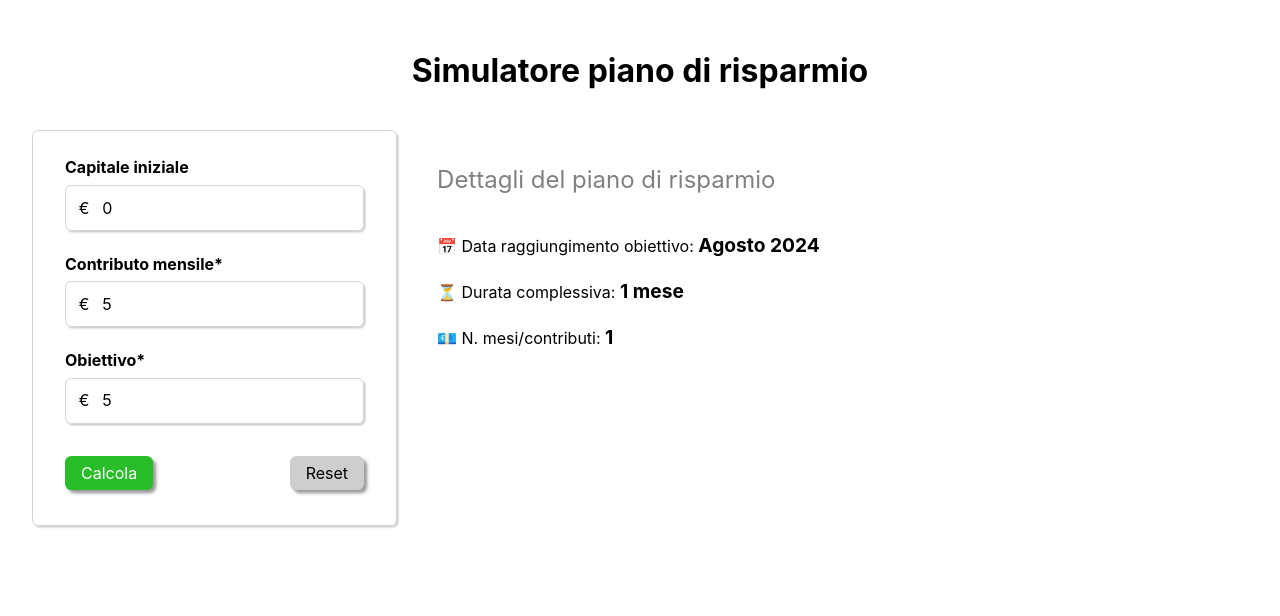
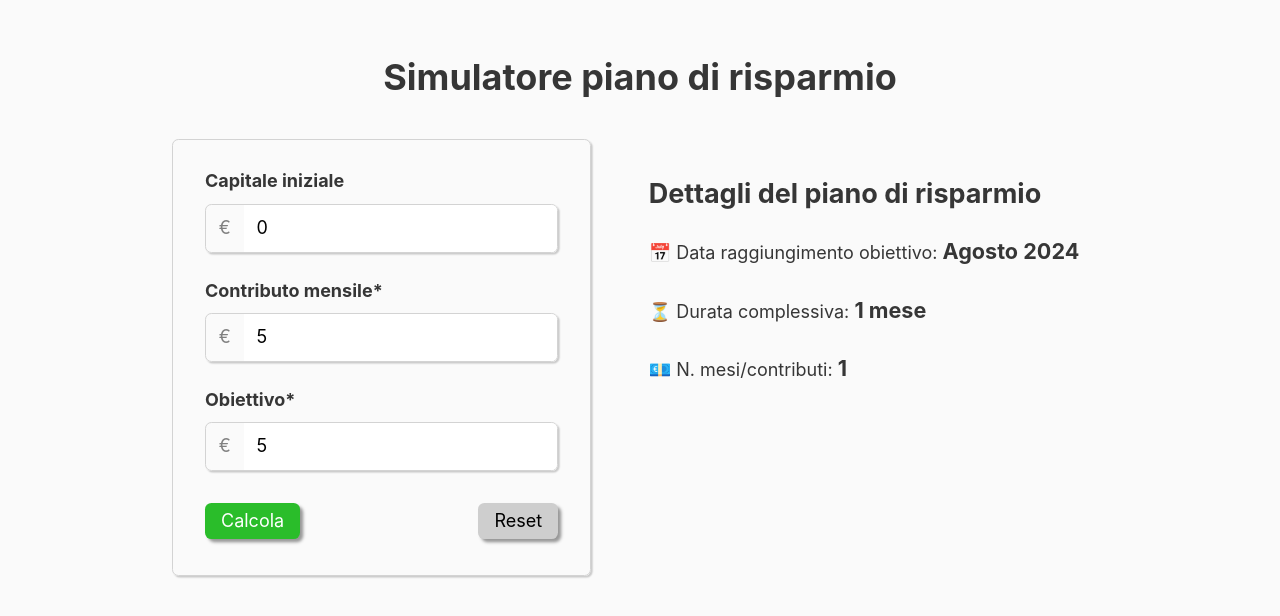
Before and after one commit to cdomizi/savings-plan-calculator, a website with bundled scripts: page index.html in a window 1280 px wide. Both pictures are taken after typing "5", "5" into the empty fields and a click on the input "Calcola". Built offline with nearby package versions, Linux system fonts and the light colour scheme.

Commit message:
adjust layout for different screen sizes, add styling

```diff
--- a/css/defaults.css
+++ b/css/defaults.css
@@ -6,6 +6,14 @@
 
 body {
   margin: 0px;
+  background-color: #fafafa;
+  color: #363636;
+  line-height: 1.6;
+  font-size: 18px;
+}
+
+h1, h2, h3 {
+  line-height: 1.2;
 }
 
 /* Main container */
--- a/css/styles.css
+++ b/css/styles.css
@@ -1,12 +1,23 @@
+/* Colors */
+:root {
+  --shadow-default: rgba(0, 0, 0, 0.4);
+  --shadow-light: rgba(0, 0, 0, 0.2);
+  --error: #b00020;
+  --secondary-dark: #808080;
+  --secondary-light: #d3d3d3;
+  --success: #2abd2a;
+}
+
 main {
   padding: 2rem;
+  margin: auto;
+  max-width: 1000px;
 }
 
 .content {
   display: flex;
-  flex-direction: row;
-  flex-wrap: wrap;
-  gap: 1.5rem;
+  flex-direction: column;
+  gap: 1.8rem;
 }
 
 #main-header {
@@ -15,13 +26,14 @@ main {
 }
 
 #form-section {
-  border: 1px solid lightgray;
+  border: 1px solid var(--secondary-light);
   border-radius: 0.4rem;
   padding: 1.2rem 2rem;
+  margin: auto;
   max-width: -webkit-fit-content;
   max-width: -moz-fit-content;
   max-width: fit-content;
-  box-shadow: 0.1rem 0.1rem 0.1rem 0rem rgba(0, 0, 0, 0.2);
+  box-shadow: 0.1rem 0.1rem 0.1rem 0rem var(--shadow-light);
 }
 
 .form-field {
@@ -40,9 +52,9 @@ main {
   display: flex;
   align-items: center;
   overflow: hidden;
-  border: 1px solid lightgray;
+  border: 1px solid var(--secondary-light);
   border-radius: 0.4rem;
-  box-shadow: 0.1rem 0.1rem 0.1rem 0rem rgba(0, 0, 0, 0.2);
+  box-shadow: 0.1rem 0.1rem 0.1rem 0rem var(--shadow-light);
 }
 
 .form-field input {
@@ -53,7 +65,8 @@ main {
 }
 
 .form-input-prefix {
-  padding-left: 0.8rem;
+  padding: 0 0.8rem;
+  color: var(--secondary-dark);
 }
 
 #form-buttons {
@@ -67,33 +80,46 @@ main {
   margin: 1rem 0;
   border: none;
   border-radius: 0.4rem;
-  box-shadow: 0.2rem 0.2rem 0.2rem 0rem rgba(0, 0, 0, 0.4);
+  box-shadow: 0.2rem 0.2rem 0.2rem 0rem var(--shadow-default);
 }
 
 #calculate-button {
-  background-color: rgb(42, 189, 42);
-  color: white;
+  background-color: var(--success);
+  color: #ffffff;
 }
 
 #reset-button {
-  background-color: rgb(206, 206, 206);
+  background-color: #cecece;
 }
 
 #details-section {
   padding: 1rem;
-  width: -webkit-fit-content;
-  width: -moz-fit-content;
-  width: fit-content;
+  margin: 0 auto;
+  max-width: -webkit-fit-content;
+  max-width: -moz-fit-content;
+  max-width: fit-content;
 }
 
-.details-section-header {
-  color: gray;
+/* Set layout for wider screen sizes */
+@media only screen and (min-width: 800px) {
+  .content {
+    flex-direction: row;
+    flex-wrap: nowrap;
+  }
+
+  #form-section {
+    margin: 0;
+  }
+}
+
+.details-header {
+  color: var(--secondary-dark);
   padding-bottom: 1rem;
   font-weight: normal;
 }
 
 .details-section-header-error {
-  color: red;
+  color: var(--error);
 }
 
 .details-section-bold {
@@ -109,5 +135,5 @@ main {
   display: block;
   padding-top: 0.6rem;
   font-size: small;
-  color: red;
+  color: var(--error);
 }
--- a/index.html
+++ b/index.html
@@ -50,6 +50,7 @@
           </div>
         </form>
       </section>
+      <section id="details-section"></section>
     </div>
   </main>
 </body>
--- a/modules/DOM.js
+++ b/modules/DOM.js
@@ -2,24 +2,16 @@ const contentDiv = document.querySelector(".content");
 
 /** Remove old saving plan details section */
 const removeOldDetailsSection = () => {
-  const oldDetailsSection = document.querySelector("#details-section");
-  if (oldDetailsSection) contentDiv.removeChild(oldDetailsSection);
-};
-
-const createDetailsSectionContainer = () => {
-  // Remove old details section before creating a new one
-  removeOldDetailsSection();
-
-  const detailsSection = document.createElement("section");
-  detailsSection.setAttribute("id", "details-section");
-  contentDiv.appendChild(detailsSection);
-
-  return detailsSection;
+  const detailsSection = document.querySelector("#details-section");
+  detailsSection.replaceChildren();
 };
 
 /** Create savings plan details section */
 const createDetailsSection = (date, remainingTerm, months) => {
-  const detailsSection = createDetailsSectionContainer();
+  // Remove old details section before creating a new one
+  removeOldDetailsSection();
+
+  const detailsSection = document.querySelector("#details-section");
 
   // Add title
   const heading = document.createElement("h2");
@@ -60,7 +52,10 @@ const createDetailsSection = (date, remainingTerm, months) => {
 
 // Display error in the details section
 const createErrorSection = () => {
-  const detailsSection = createDetailsSectionContainer();
+  // Remove old details section before creating a new one
+  removeOldDetailsSection();
+
+  const detailsSection = document.querySelector("#details-section");
 
   const heading = document.createElement("h2");
   heading.setAttribute("class", "details-section-header");
@@ -71,7 +66,7 @@ const createErrorSection = () => {
   const errorDetail = document.createElement("p");
   errorDetail.setAttribute("id", "details-section-error-detail");
   detailsSection.appendChild(errorDetail);
-  errorDetail.textContent += "Il formato dei dati inseriti non è corretto ❌";
+  errorDetail.textContent += "❌ Il formato dei dati inseriti non è corretto";
 };
 
 // Show error on invalid form input
--- a/modules/form.js
+++ b/modules/form.js
@@ -61,6 +61,10 @@ const handleFormSubmit = (formPayload) => {
     createErrorSection();
   };
 
+  // Scroll to details section
+  document.querySelector("#details-section").scrollIntoView({
+    behavior: "smooth"
+  });
 };
 
 const onFormSubmit = (event) => {
```
